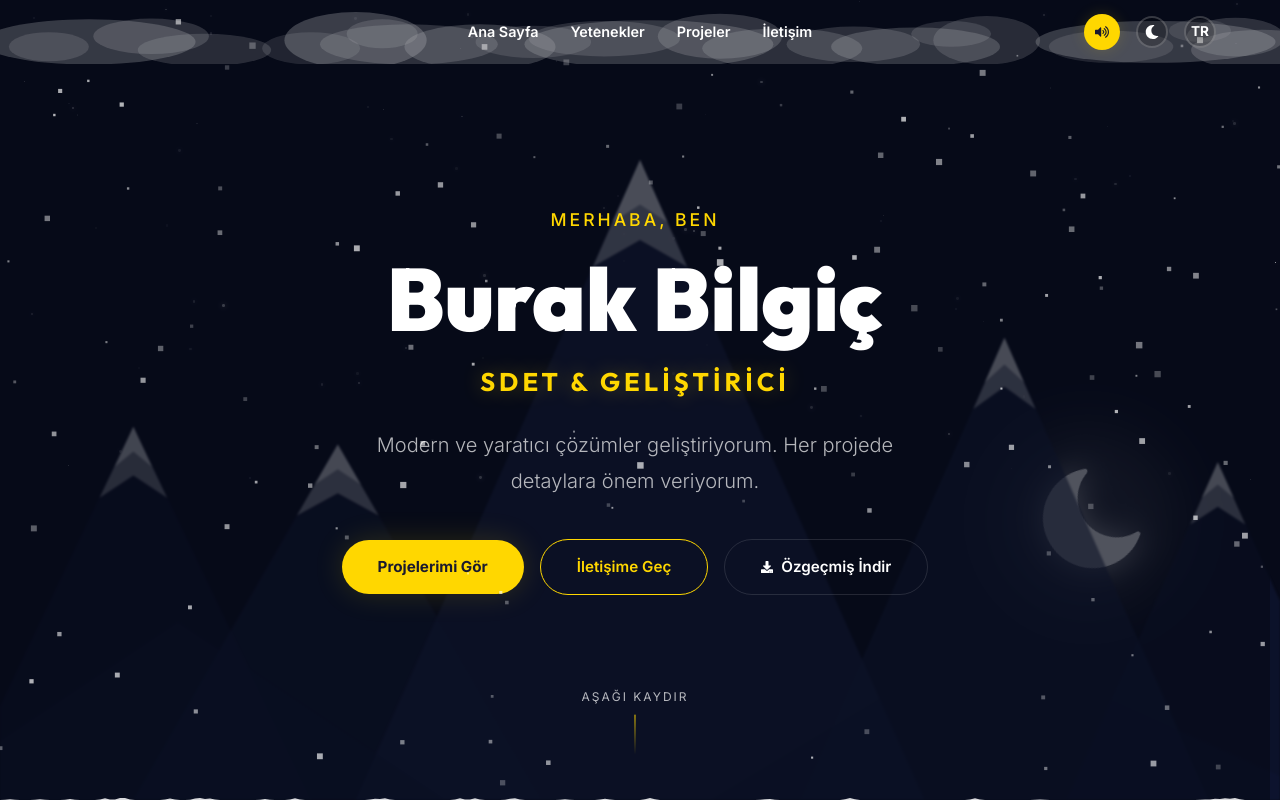
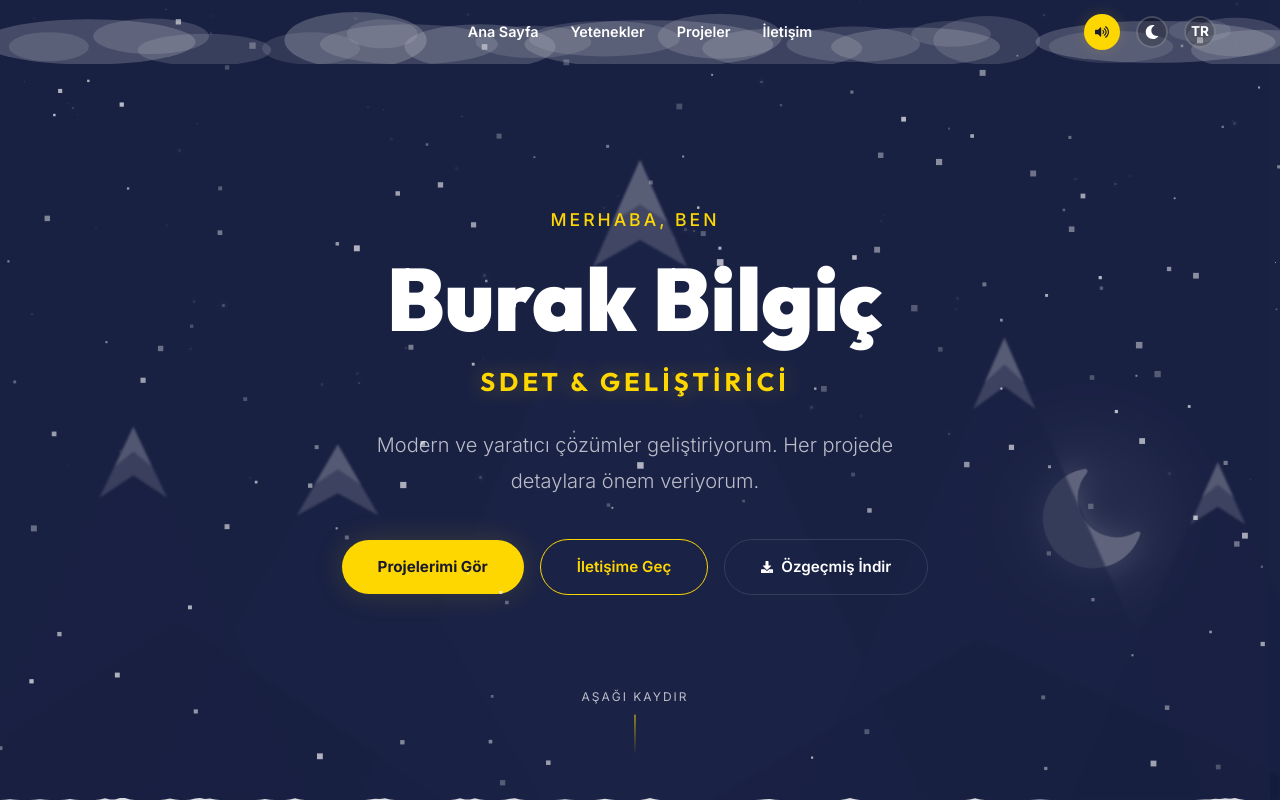
Before and after one commit to Lurall/Burak-Bilgic-Portfolio, a Next.js app: page / in a window 1280 px wide. Both pictures are taken after a click on the button 1152 px from the left and 32 px from the top of the page. Shown: the top 800 px of the page. Built offline with nearby package versions, Linux system fonts and the light colour scheme.

Commit message:
scroll arkaplan renk geçişlerindeki 4 ara renk GPU dostu olacak şekilde geri getirildi

```diff
--- a/src/app/page.tsx
+++ b/src/app/page.tsx
@@ -17,28 +17,29 @@ export default function Home() {
   const { scrollYProgress } = useScroll();
   const { theme } = useTheme();
 
-  // We will no longer animate backgroundColor directly.
-  // Instead, we will keep two static backgrounds and animate their opacity.
+  // We use 4 stacked layers and crossfade their opacity
+  // to replicate the RGB interpolation perfectly on the GPU.
 
-  // Light Mode Static Colors
-  const lightBgTop = "rgb(111, 172, 252)"; // start color
-  const lightBgBottom = "rgb(235, 140, 60)"; // target color
+  // Light Mode Colors (Blue -> Purple -> Pink -> Orange)
+  const lightColors = [
+    "rgb(111, 172, 252)",
+    "rgb(170, 145, 190)",
+    "rgb(220, 120, 110)",
+    "rgb(235, 140, 60)"
+  ];
 
-  // Dark Mode Static Colors
-  const darkBgTop = "rgb(7, 10, 25)";
-  const darkBgBottom = "rgb(26, 34, 68)";
+  // Dark Mode Colors
+  const darkColors = [
+    "rgb(7, 10, 25)",
+    "rgb(12, 16, 34)",
+    "rgb(18, 24, 46)",
+    "rgb(26, 34, 68)"
+  ];
 
-  // The content sections need semi-transparent backgrounds
-  const lightContentBgTop = "rgba(111, 172, 252, 0.85)";
-  const lightContentBgBottom = "rgba(235, 140, 60, 0.85)";
-
-  const darkContentBgTop = "rgba(7, 10, 25, 0.70)";
-  const darkContentBgBottom = "rgba(26, 34, 68, 0.70)";
-
-  // We animate opacity from 0 to 1 as user scrolls down
-  const scrollOpacity = useTransform(scrollYProgress, [0, 0.6], [0, 1]);
-  // And the reverse for the top layer
-  const scrollOpacityReverse = useTransform(scrollYProgress, [0, 0.6], [1, 0]);
+  // Opacity phases corresponding to the original [0, 0.3, 0.6, 1] scroll mapping
+  const opacity2 = useTransform(scrollYProgress, [0, 0.3], [0, 1]);
+  const opacity3 = useTransform(scrollYProgress, [0.3, 0.6], [0, 1]);
+  const opacity4 = useTransform(scrollYProgress, [0.6, 1], [0, 1]);
 
   return (
     <>
@@ -52,30 +53,22 @@ export default function Home() {
 
       {/* --- Light Mode Backgrounds --- */}
       {theme === 'light' && (
-        <>
-          <motion.div
-            className="fixed inset-0 pointer-events-none"
-            style={{ backgroundColor: lightBgTop, zIndex: -2, opacity: scrollOpacityReverse, willChange: 'opacity' }}
-          />
-          <motion.div
-            className="fixed inset-0 pointer-events-none"
-            style={{ backgroundColor: lightBgBottom, zIndex: -2, opacity: scrollOpacity, willChange: 'opacity' }}
-          />
-        </>
+        <div className="fixed inset-0 pointer-events-none" style={{ zIndex: -2 }}>
+          <div className="absolute inset-0" style={{ backgroundColor: lightColors[0] }} />
+          <motion.div className="absolute inset-0" style={{ backgroundColor: lightColors[1], opacity: opacity2, willChange: 'opacity' }} />
+          <motion.div className="absolute inset-0" style={{ backgroundColor: lightColors[2], opacity: opacity3, willChange: 'opacity' }} />
+          <motion.div className="absolute inset-0" style={{ backgroundColor: lightColors[3], opacity: opacity4, willChange: 'opacity' }} />
+        </div>
       )}
 
       {/* --- Dark Mode Backgrounds --- */}
       {theme === 'dark' && (
-        <>
-          <motion.div
-            className="fixed inset-0 pointer-events-none"
-            style={{ backgroundColor: darkBgTop, zIndex: -1, opacity: scrollOpacityReverse, willChange: 'opacity' }}
-          />
-          <motion.div
-            className="fixed inset-0 pointer-events-none"
-            style={{ backgroundColor: darkBgBottom, zIndex: -1, opacity: scrollOpacity, willChange: 'opacity' }}
-          />
-        </>
+        <div className="fixed inset-0 pointer-events-none" style={{ zIndex: -1 }}>
+          <div className="absolute inset-0" style={{ backgroundColor: darkColors[0] }} />
+          <motion.div className="absolute inset-0" style={{ backgroundColor: darkColors[1], opacity: opacity2, willChange: 'opacity' }} />
+          <motion.div className="absolute inset-0" style={{ backgroundColor: darkColors[2], opacity: opacity3, willChange: 'opacity' }} />
+          <motion.div className="absolute inset-0" style={{ backgroundColor: darkColors[3], opacity: opacity4, willChange: 'opacity' }} />
+        </div>
       )}
 
       {/* Mountains - fixed, persistent, with blur on scroll */}
@@ -86,33 +79,23 @@ export default function Home() {
         {/* Hero section - fully transparent to show mountains */}
         <Hero />
 
-        {/* Content sections - semi-transparent so mountains show through blurred */}
-        {/* We use two overlapping backgrounds for the content section as well to crossfade cleanly via opacity */}
-
+        {/* Content sections - semi-transparent background with layered opacity */}
         {theme === 'light' && (
-          <>
-            <motion.div
-              className="absolute inset-0 z-[-1] pointer-events-none"
-              style={{ backgroundColor: lightContentBgTop, opacity: scrollOpacityReverse, willChange: 'opacity' }}
-            />
-            <motion.div
-              className="absolute inset-0 z-[-1] pointer-events-none"
-              style={{ backgroundColor: lightContentBgBottom, opacity: scrollOpacity, willChange: 'opacity' }}
-            />
-          </>
+          <div className="absolute inset-0 z-[-1] pointer-events-none" style={{ opacity: 0.85 }}>
+            <div className="absolute inset-0" style={{ backgroundColor: lightColors[0] }} />
+            <motion.div className="absolute inset-0" style={{ backgroundColor: lightColors[1], opacity: opacity2, willChange: 'opacity' }} />
+            <motion.div className="absolute inset-0" style={{ backgroundColor: lightColors[2], opacity: opacity3, willChange: 'opacity' }} />
+            <motion.div className="absolute inset-0" style={{ backgroundColor: lightColors[3], opacity: opacity4, willChange: 'opacity' }} />
+          </div>
         )}
 
         {theme === 'dark' && (
-          <>
-            <motion.div
-              className="absolute inset-0 z-[-1] pointer-events-none"
-              style={{ backgroundColor: darkContentBgTop, opacity: scrollOpacityReverse, willChange: 'opacity' }}
-            />
-            <motion.div
-              className="absolute inset-0 z-[-1] pointer-events-none"
-              style={{ backgroundColor: darkContentBgBottom, opacity: scrollOpacity, willChange: 'opacity' }}
-            />
-          </>
+          <div className="absolute inset-0 z-[-1] pointer-events-none" style={{ opacity: 0.70 }}>
+            <div className="absolute inset-0" style={{ backgroundColor: darkColors[0] }} />
+            <motion.div className="absolute inset-0" style={{ backgroundColor: darkColors[1], opacity: opacity2, willChange: 'opacity' }} />
+            <motion.div className="absolute inset-0" style={{ backgroundColor: darkColors[2], opacity: opacity3, willChange: 'opacity' }} />
+            <motion.div className="absolute inset-0" style={{ backgroundColor: darkColors[3], opacity: opacity4, willChange: 'opacity' }} />
+          </div>
         )}
         <About />
         <Skills />
```
